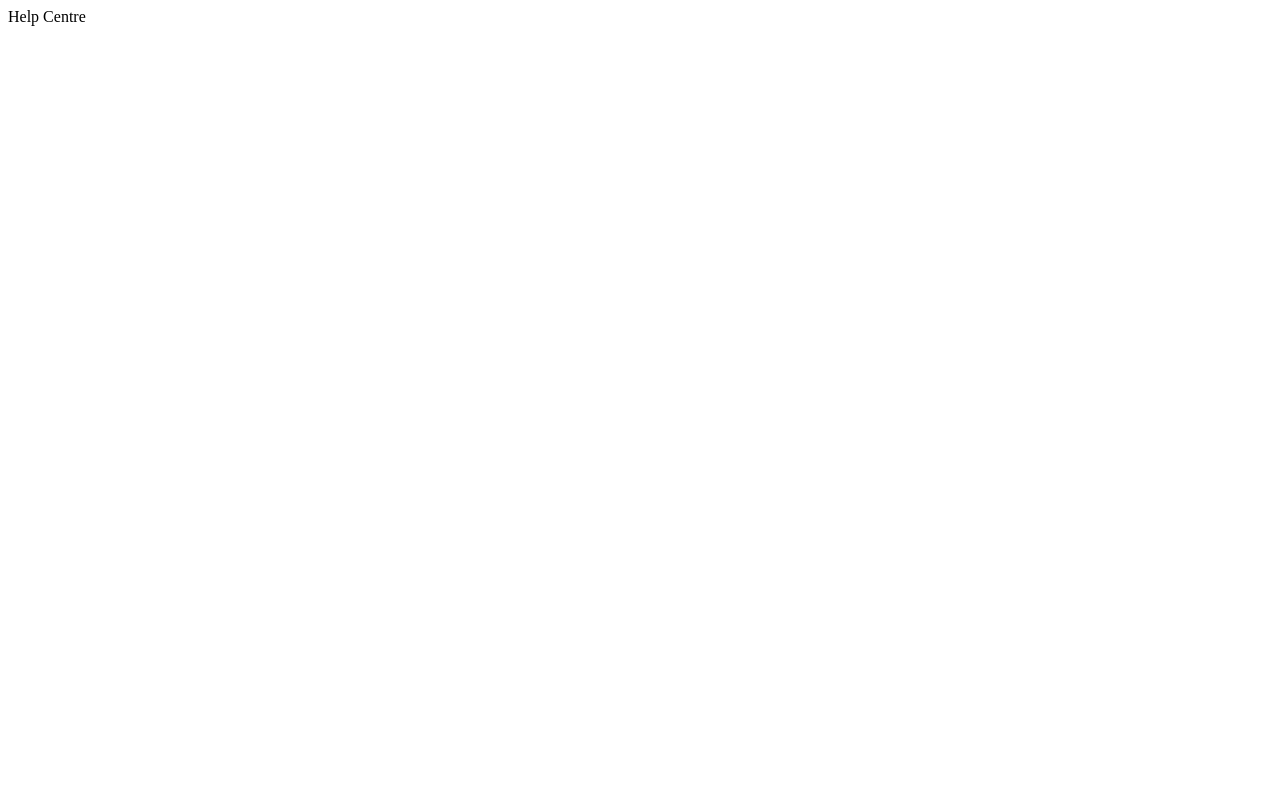
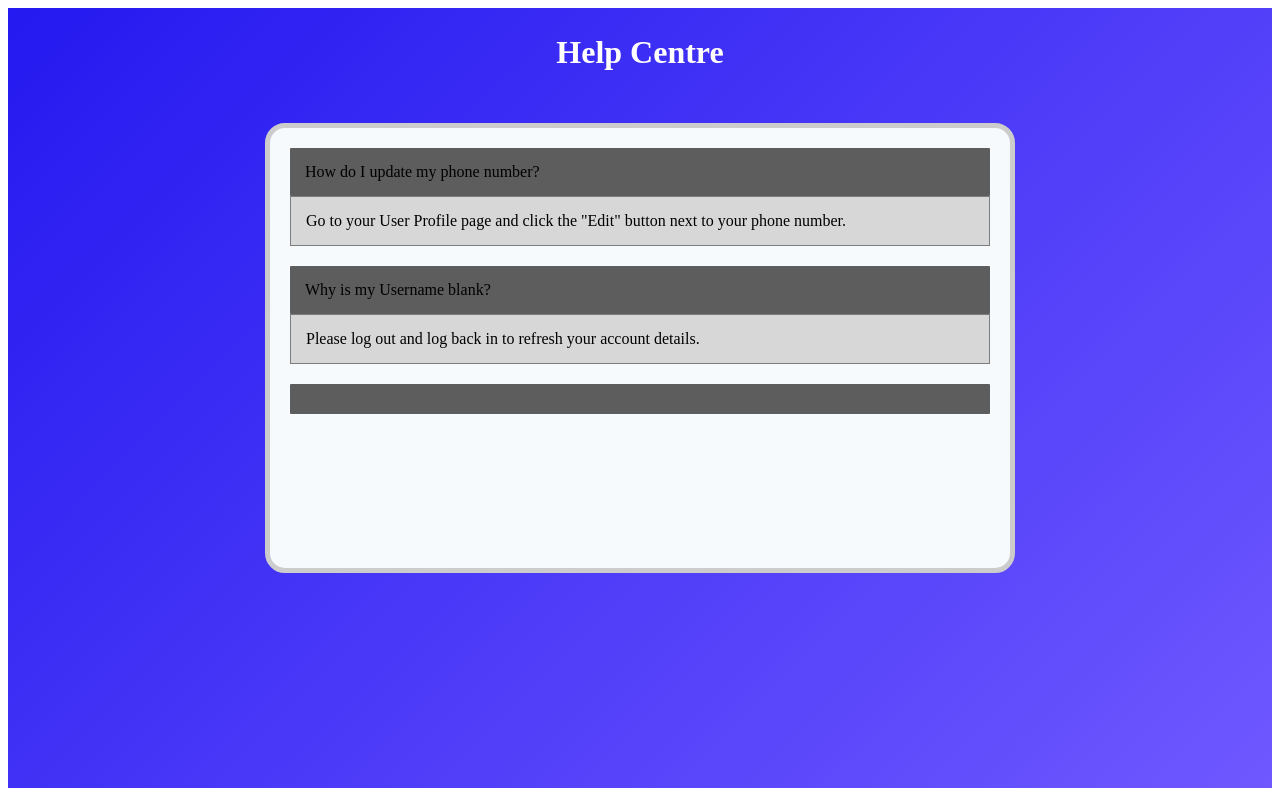
Before and after one commit to NGJIESHENG/Software-Engineering-Fundamental-Project, a React (Vite) app in the folder vems-frontend/: page /help in a window 1280 px wide. Built offline with nearby package versions, Linux system fonts and the light colour scheme.

Commit message:
debug and add help center

```diff
--- a/vems-frontend/src/pages/help.jsx
+++ b/vems-frontend/src/pages/help.jsx
@@ -1,7 +1,70 @@
 import React from 'react';
 
 function Help() {
-    return <div>Help Centre</div>;
+const backgroundstyle = {
+        width: '100%',
+        background: 'linear-gradient(135deg, #2419F0, #6F58FF)',
+        display: 'flex',
+        justifyContent: 'flex-start',
+        flexDirection:'column',
+        alignItems: 'center',
+        height: 'auto',
+        minHeight:'97.5vh',
+        paddingtop:'20px',
+};
+const headerstyle = {
+  padding: '5px',
+  color : '#ffffff',
+  textAlign:'center'
+};
+const cardStyle = {
+  width: '90%',
+  maxWidth: '700px',
+  height: 'auto',
+  minHeight:'400px',
+  backgroundColor: '#f7fafc',
+  border: '5px solid #ccc',
+  borderRadius: '20px',
+  flexDirection: 'column',
+  display: 'flex',
+  margin:'25px auto',
+  padding:'20px',
+};
+const Style = {
+  question:{
+    backgroundColor:'#5e5d5d',
+    padding:'15px',
+    borderRadius:'1px',
+  },
+  answer:{
+    backgroundColor:'#d7d7d7',
+    padding:'15px',
+    border: '1px solid #7c7c7c',
+    marginBottom: '20px',
+  },
+};
+return (
+  <div style={backgroundstyle}>
+      <div style ={headerstyle}>
+          <h1>Help Centre</h1>
+      </div>
+      <div style={{...cardStyle}}>
+          <div>
+            <div style={Style.question}>How do I update my phone number?</div>
+            <div style={Style.answer}>
+              Go to your User Profile page and click the "Edit" button next to your phone number.
+            </div>
+          </div>
+          <div>
+            <div style={Style.question}>Why is my Username blank?</div>
+            <div style={Style.answer}>
+              Please log out and log back in to refresh your account details.
+            </div>
+            <div style = {Style.question}></div>
+      </div>
+  </div>
+</div>
+);
 }
 
 export default Help;
--- a/vems-frontend/src/pages/login.jsx
+++ b/vems-frontend/src/pages/login.jsx
@@ -3,34 +3,34 @@ import {useState} from 'react';
 import { useNavigate } from 'react-router-dom';
 
 function LoginPage(){
-    const [userId, setUserId] = useState('');
-    const [password,setPassword] = useState('');
+    const [User_ID, setUser_ID] = useState('');
+    const [Password,setPassword] = useState('');
     const navigate = useNavigate();
 
     const handleLogin = async (e)=> {
         e.preventDefault();
-        alert(`Login Attempt \nUser ID: ${userId}\nStatus: Authenticating...`);
+        alert(`Login Attempt \nUser ID: ${User_ID}\nStatus: Authenticating...`);
         try {
             const response = await fetch('http://localhost:5000/api/login', {
                 method: 'POST',
                 headers: {
                     'Content-Type': 'application/json',
                 },
-                body: JSON.stringify({userId, password}),
+                body: JSON.stringify({User_ID, Password}),
             });
 
             const data = await response.json();
 
             if (response.ok) {
                 const userData = {
-                    name: data.user.name,
-                    userId: data.user.userId,
-                    email: data.user.email,
-                    phone: data.user.phone,
-                    role: data.user.role,
+                    Name: data.user.Name,
+                    User_ID: data.user.User_ID,
+                    Email: data.user.Email,
+                    Phone: data.user.Phone,
+                    Role: data.user.Role,
                 };
                 localStorage.setItem('userData', JSON.stringify(userData));
-                alert(`Logged into ${userId}!`);
+                alert(`Logged into ${User_ID}!`);
                 navigate('/homepage');
             } else {
                 alert(`Login failed: ${data.message}`);
@@ -90,16 +90,16 @@ function LoginPage(){
                         style={inputStyle}
                         type="text"
                         placeholder="Enter your ID (e.g. 243UC247D5)"
-                        value={userId}
-                        onChange={(e) => setUserId(e.target.value)}
+                        value={User_ID}
+                        onChange={(e) => setUser_ID(e.target.value)}
                         required/>
 
                     <label style={{ fontWeight: 'bold'}}>Password</label>
                     < input
                         style={inputStyle}
-                        type="password"
-                        placeholder="Enter password"
-                        value={password}
+                        type="Password"
+                        placeholder="Enter Password"
+                        value={Password}
                         onChange={(e) => setPassword(e.target.value)}
                         required/>
 
--- a/vems-frontend/src/pages/register.jsx
+++ b/vems-frontend/src/pages/register.jsx
@@ -4,11 +4,11 @@ import { useNavigate } from 'react-router-dom';
 function RegisterPage() {
     const navigate = useNavigate();
     const [formData, setFormData] = useState({
-        name: '',
-        email: '',
-        userId: '',
-        password: '',
-        role: 'Student'
+        Name: '',
+        Email: '',
+        User_ID: '',
+        Password: '',
+        Role: 'Student'
     });
 
     const handleRegister = async (e) => {
@@ -26,7 +26,7 @@ function RegisterPage() {
             const data = await response.json();
 
             if (response.ok) {
-                alert(`Account created for ${formData.name}!`);
+                alert(`Account created for ${formData.Name}!`);
                 navigate('/login');
             } else {
                 alert(`Registration failed: ${data.message}`);
@@ -57,19 +57,19 @@ function RegisterPage() {
                 <h1 style={{ textAlign: 'center', color: '#2b6cb0' }}>VEMS Register</h1>
                 <form onSubmit={handleRegister}>
                     <label>Full Name</label>
-                    <input style={inputStyle} type="text" placeholder="Enter Name" onChange={(e) => setFormData({...formData, name: e.target.value})} required />
+                    <input style={inputStyle} type="text" placeholder="Enter Name" onChange={(e) => setFormData({...formData, Name: e.target.value})} required />
 
                     <label>User ID</label>
-                    <input style={inputStyle} type="text" placeholder="e.g. 243UC247D5" onChange={(e) => setFormData({...formData, userId: e.target.value})} required />
+                    <input style={inputStyle} type="text" placeholder="e.g. 243UC247D5" onChange={(e) => setFormData({...formData, User_ID: e.target.value})} required />
 
                     <label>Email</label>
-                    <input style={inputStyle} type="email" placeholder="mmu@email.com" onChange={(e) => setFormData({...formData, email: e.target.value})} required />
+                    <input style={inputStyle} type="email" placeholder="mmu@email.com" onChange={(e) => setFormData({...formData, Email: e.target.value})} required />
 
                     <label>Password</label>
-                    <input style={inputStyle} type="password" placeholder="Enter password" onChange={(e) => setFormData({...formData, password: e.target.value})}required />
+                    <input style={inputStyle} type="password" placeholder="Enter password" onChange={(e) => setFormData({...formData, Password: e.target.value})}required />
 
                     <label>User Role</label>
-                    <select style={{...inputStyle, width:'100%'}} onChange={(e) => setFormData({...formData, role: e.target.value})}>
+                    <select style={{...inputStyle, width:'100%'}} onChange={(e) => setFormData({...formData, Role: e.target.value})}>
                         <option value="Student">Student</option>
                         <option value="Lecturer">Lecturer</option>
                         <option value="Event Organizer">Event Organizer</option>
--- a/vems-frontend/src/pages/user-profile.jsx
+++ b/vems-frontend/src/pages/user-profile.jsx
@@ -4,11 +4,11 @@ import { useNavigate } from 'react-router-dom';
 function UserProfile() {
 const navigate = useNavigate();
 const [userData, setUserData]= useState({
-  name: '',
-  userId: '',
-  email: '',
-  phone: '',
-  role: '',
+  Name: '',
+  User_ID: '',
+  Email: '',
+  Phone: '',
+  Role: '',
 });
 
 const [editing_Phone, set_editing_Phone] = useState(false);
@@ -27,7 +27,7 @@ useEffect(() => {
 
 
 const handle_Edit = () => {
-  set_temp_Phone(userData.phone || '');
+  set_temp_Phone(userData.Phone || '');
   set_editing_Phone(true);
 };
 
@@ -42,22 +42,22 @@ const handle_save = async (e) => {
         'Content-Type': 'application/json',
       },
         body: JSON.stringify({
-        userId: userData.userId,
-        phone: temp_Phone,
+        User_ID: userData.User_ID,
+        Phone: temp_Phone,
       }),
       });
     const data = await response.json();
     if (response.ok) {
-      const updatedUserData = { ...userData, phone: temp_Phone };
+      const updatedUserData = { ...userData, Phone: temp_Phone };
       setUserData(updatedUserData);
       localStorage.setItem('userData', JSON.stringify(updatedUserData));
       set_editing_Phone(false);
       setMessage('Phone updated successfully!');
     } else {
-      setMessage(data.message || 'Failed to update phone');
+      setMessage(data.message || 'Failed to update Phone');
     }
   } catch (error) {
-    console.error('Error updating phone:', error);
+    console.error('Error updating Phone:', error);
     setMessage('Error connecting to server');
   }
   setLoading(false);
@@ -109,9 +109,9 @@ return (
         <h2>User Profile</h2>
       </div>
       <div style ={contentStyle}>
-      <p><strong>Username:</strong> {userData.name}</p>
-      <p><strong>User ID:</strong> {userData.userId}</p>
-      <p><strong>Email:</strong>{userData.email}</p>
+      <p><strong>UserName:</strong> {userData.Name}</p>
+      <p><strong>User ID:</strong> {userData.User_ID}</p>
+      <p><strong>Email:</strong>{userData.Email}</p>
       <p>
         <strong>Phone:</strong>
         {editing_Phone ? (
@@ -126,12 +126,12 @@ return (
           </>
         ) : (
           <>
-            <span style={{ marginLeft: '10px' }}>{userData.phone || 'Not set'}</span>
+            <span style={{ marginLeft: '10px' }}>{userData.Phone || 'Not set'}</span>
             <button onClick={handle_Edit} style={{ marginLeft: '10px' }}>Edit</button>
           </>
         )}
       </p>
-      <p><strong>Role:</strong> {userData.role}</p>
+      <p><strong>Role:</strong> {userData.Role}</p>
       </div>
       <a href="/homepage" style={{ ...backstyle}}>Back</a>
     </div>
```
Also changed, not shown: 1 other file (tests, documents, lock files or other folders).
